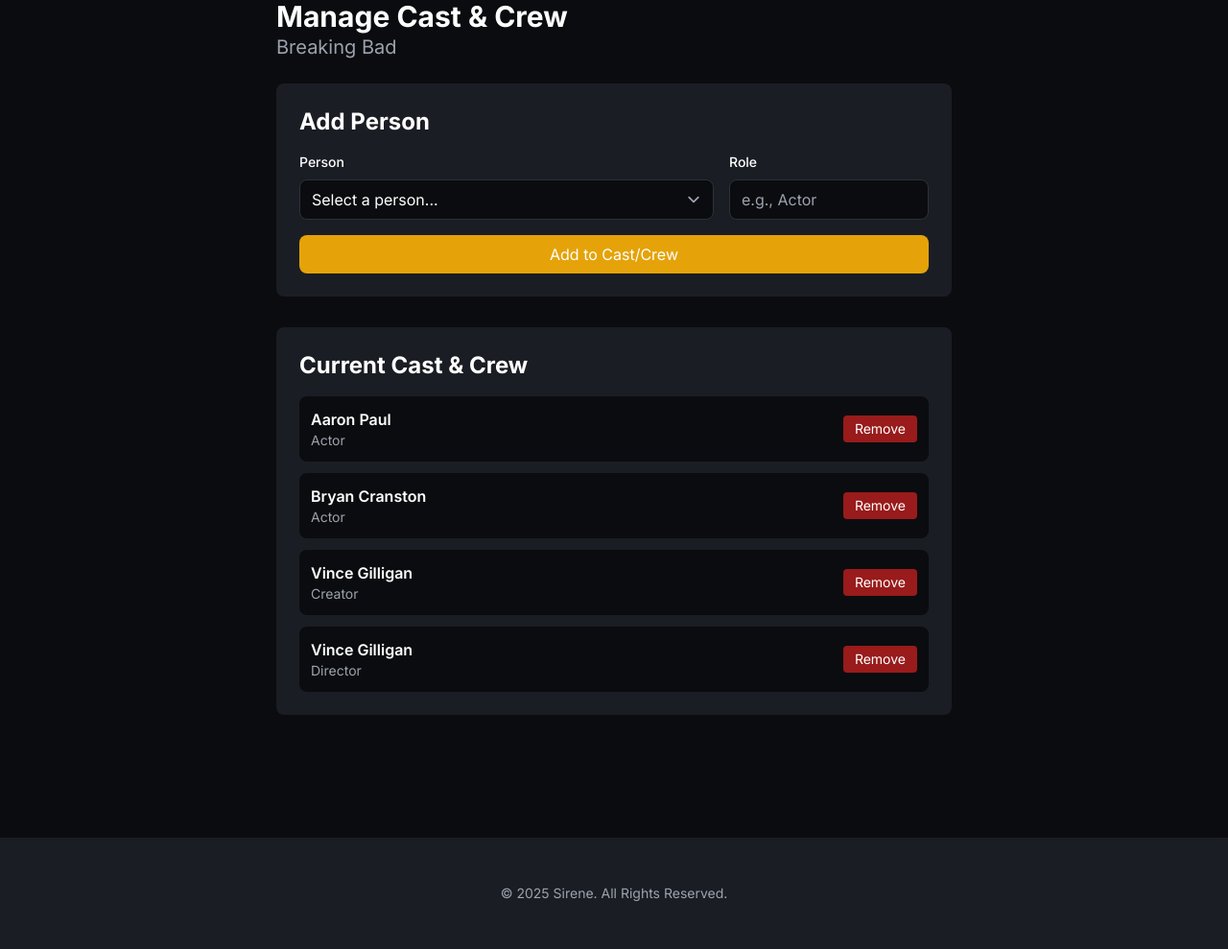
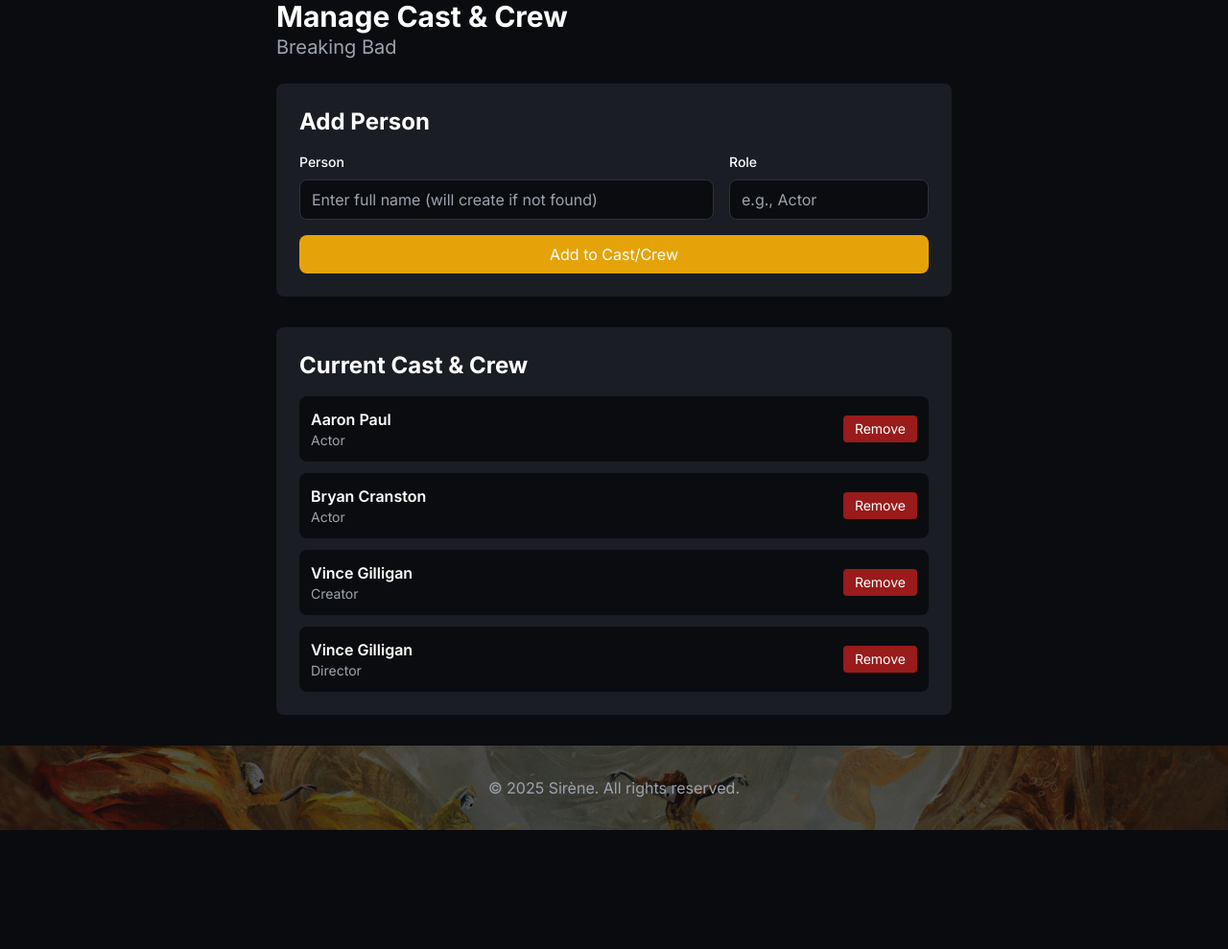
Before and after one commit to NJWasTaken/Sirene, a Flask app: page /admin/media/1/cast in a window 1280 px wide. Shown: the part 145-1134 px from the top of the page at 96% size. After the commit the page ends 1010 px from the top, so only its background shows below. Run offline with Flask 3, Linux system fonts and the light colour scheme; a user stored in the database is signed in; data comes from the database, SQL or seed files in the repository; some libraries are stand-ins or nearby versions.

Commit message:
bug fixes

```diff
--- a/app.py
+++ b/app.py
@@ -351,12 +351,31 @@
         try:
             if action == 'add':
                 person_id = request.form.get('person_id')
+                person_name = (request.form.get('person_name') or '').strip()
                 role = request.form.get('role', 'Actor').strip()
+
                 if person_id and role:
                     cur.execute("""
                         INSERT INTO media_person_role (MediaID, PersonID, Role)
                         VALUES (%s, %s, %s)
                     """, (media_id, person_id, role))
+                elif person_name and role:
+                    # try to find existing person by exact name (case-sensitive by DB collation)
+                    cur.execute("SELECT PersonID FROM person WHERE Name = %s LIMIT 1", [person_name])
+                    existing = cur.fetchone()
+                    if existing:
+                        pid = existing['PersonID']
+                    else:
+                        # create new person with minimal data
+                        cur.execute("INSERT INTO person (Name) VALUES (%s)", [person_name])
+                        mysql.connection.commit()
+                        pid = cur.lastrowid
+
+                    cur.execute("""
+                        INSERT INTO media_person_role (MediaID, PersonID, Role)
+                        VALUES (%s, %s, %s)
+                    """, (media_id, pid, role))
+
 
             elif action == 'delete':
                 person_id = request.form.get('person_id')
--- a/templates/admin_manage_media_cast.html
+++ b/templates/admin_manage_media_cast.html
@@ -14,14 +14,10 @@
             <input type="hidden" name="action" value="add">
 
             <div class="md:col-span-2">
-                <label for="person_id" class="block text-sm font-medium mb-2">Person</label>
-                <select name="person_id" id="person_id" required
-                        class="w-full px-3 py-2 bg-brand-black border border-brand-light-gray rounded-lg text-white">
-                    <option value="">Select a person...</option>
-                    {% for person in all_people %}
-                    <option value="{{ person.PersonID }}">{{ person.Name }}</option>
-                    {% endfor %}
-                </select>
+                <label for="person_name" class="block text-sm font-medium mb-2">Person</label>
+                <input type="text" name="person_name" id="person_name" required
+                       placeholder="Enter full name (will create if not found)"
+                       class="w-full px-3 py-2 bg-brand-black border border-brand-light-gray rounded-lg text-white">
             </div>
 
             <div>
--- a/templates/base.html
+++ b/templates/base.html
@@ -117,13 +117,16 @@
     </main>
 
     <!-- Footer -->
-    <footer class="mt-24 bg-brand-gray text-gray-400 py-12">
-        <div class="container mx-auto px-4 sm:px-6 lg:px-8">
-            <div class="text-center text-sm">
-                &copy; 2025 Sirene. All Rights Reserved.
-            </div>
+    <footer class="mt-auto">
+    <div class="relative w-full overflow-hidden" style="height: 50%;">
+        <img src="{{ url_for('static', filename='footer1.jpg') }}"
+             alt="Footer background"
+             class="absolute inset-0 w-full h-full object-cover opacity-30">
+        <div class="relative z-10 container mx-auto px-4 py-8 text-center">
+            <p class="text-gray-400">&copy; 2025 Sirène. All rights reserved.</p>
         </div>
-    </footer>
+    </div>
+</footer>
 
     <script src="{{ url_for('static', filename='js/app.js') }}"></script>
     {% block scripts %}{% endblock %}
```
Also changed, not shown: static/footer1.jpg (added).
